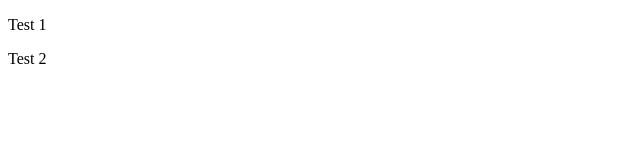
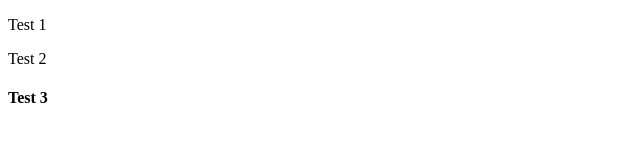
Before and after one commit to vizartmd/test, a plain HTML site: page lesson 1/index.html in a window 1280 px wide. Shown: the full height of the page, 0-640 px from the left. Drawn offline with Linux system fonts and the light colour scheme.

Commit message:
index.html

```diff
--- a/lesson 1/index.html
+++ b/lesson 1/index.html
@@ -8,6 +8,7 @@
 <body>
     <p>Test 1</p>
     <p>Test 2</p>
+    <h4>Test 3</h4>
 
 </body>
 </html>
```
